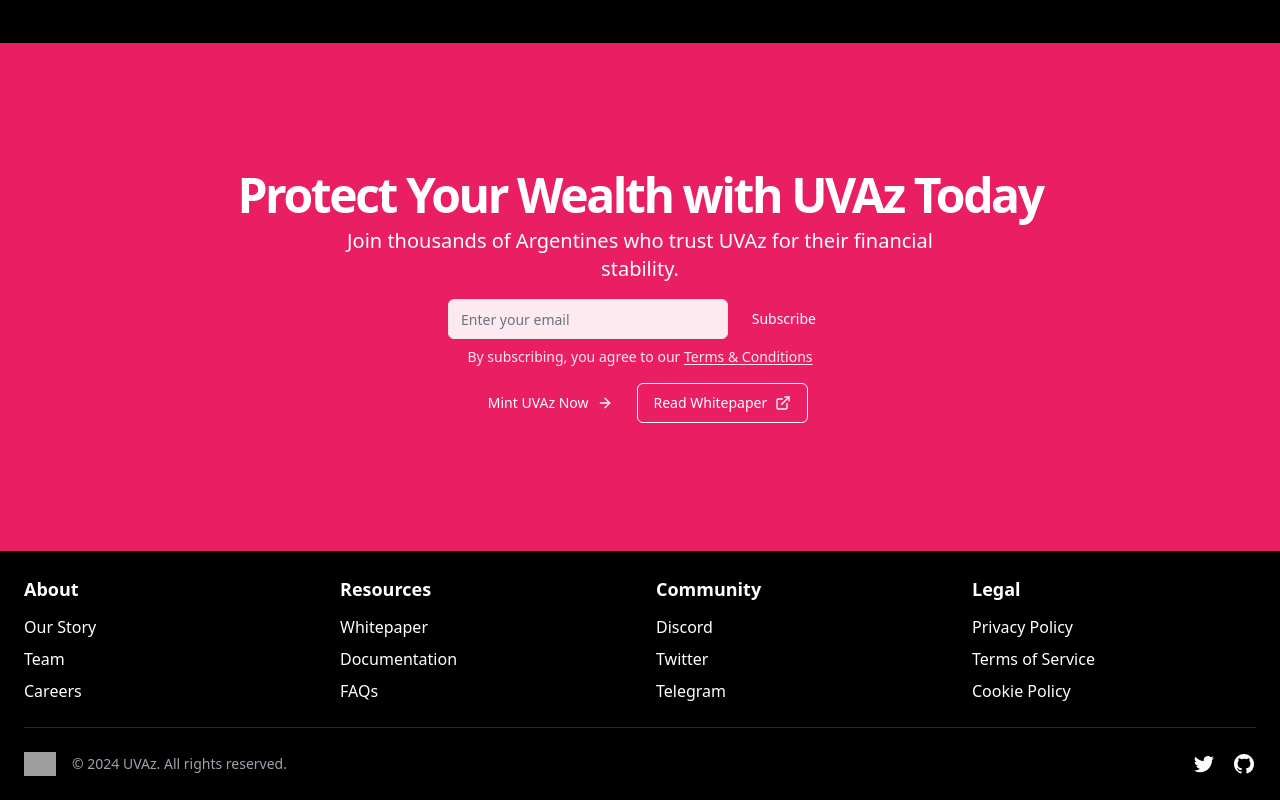
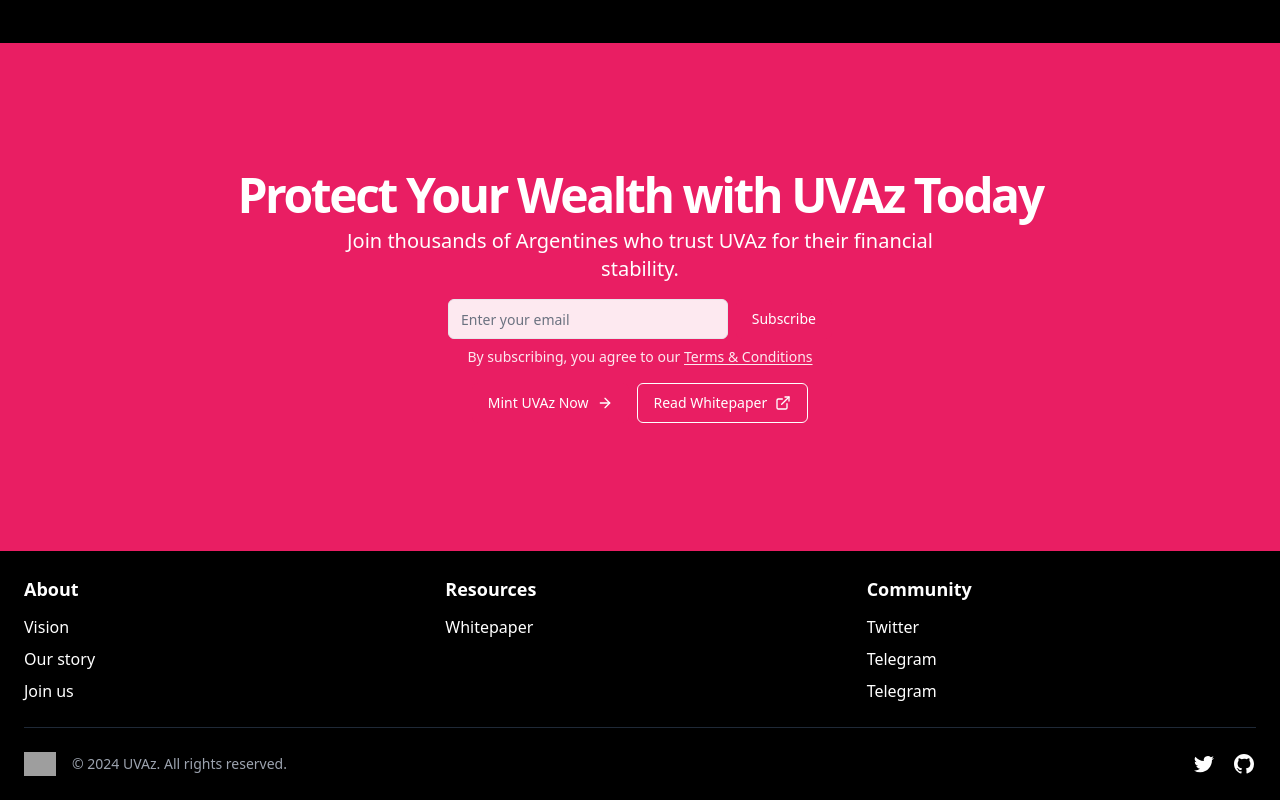
Before and after one commit to topospec/ztab-fe-v2, a Next.js app: page / in a window 1280 px wide. Shown: the part 3401-4201 px from the top of the page. Built offline with nearby package versions, Linux system fonts and the light colour scheme; grey boxes are pictures that could not be loaded.

Commit message:
:pencil2: Links

```diff
--- a/pages/index.js
+++ b/pages/index.js
@@ -276,23 +276,23 @@ export default function Component() {
       {/* Footer */}
       <footer className="w-full py-6 bg-black text-white">
         <div className="container px-4 md:px-6 mx-auto">
-          <div className="grid gap-8 sm:grid-cols-2 md:grid-cols-4">
+          <div className="grid gap-8 sm:grid-cols-1 md:grid-cols-3">
             <div className="space-y-3">
               <h4 className="text-lg font-semibold">About</h4>
               <ul className="space-y-2">
                 <li>
-                  <Link className="hover:text-primary" href="#">
-                    Our Story
+                  <Link className="hover:text-primary" href="https://medium.com/@mmorcos/the-denationalisation-of-money-is-here-b53cd0831488" target="_blank">
+                    Vision
                   </Link>
                 </li>
                 <li>
-                  <Link className="hover:text-primary" href="#">
-                    Team
+                  <Link className="hover:text-primary" href="https://medium.com/@mmorcos/lets-escape-inflation-bd30883c201d" target="_blank">
+                    Our story
                   </Link>
                 </li>
                 <li>
-                  <Link className="hover:text-primary" href="#">
-                    Careers
+                  <Link className="hover:text-primary" href="https://t.me/matiztabilize" target="_blank">
+                    Join us
                   </Link>
                 </li>
               </ul>
@@ -301,11 +301,11 @@ export default function Component() {
               <h4 className="text-lg font-semibold">Resources</h4>
               <ul className="space-y-2">
                 <li>
-                  <Link className="hover:text-primary" href="#">
+                  <Link className="hover:text-primary" href="https://ztabilize.gitbook.io/whitepaper" target="_blank">
                     Whitepaper
                   </Link>
                 </li>
-                <li>
+                {/* <li>
                   <Link className="hover:text-primary" href="#">
                     Documentation
                   </Link>
@@ -314,30 +314,30 @@ export default function Component() {
                   <Link className="hover:text-primary" href="#">
                     FAQs
                   </Link>
-                </li>
+                </li> */}
               </ul>
             </div>
             <div className="space-y-3">
               <h4 className="text-lg font-semibold">Community</h4>
               <ul className="space-y-2">
                 <li>
-                  <Link className="hover:text-primary" href="#">
-                    Discord
-                  </Link>
-                </li>
-                <li>
-                  <Link className="hover:text-primary" href="#">
+                  <Link className="hover:text-primary" href="https://x.com/ztabilize" target="_blank">
                     Twitter
                   </Link>
                 </li>
                 <li>
-                  <Link className="hover:text-primary" href="#">
+                  <Link className="hover:text-primary" href="https://t.me/ztabilize" target="_blank">
+                    Telegram
+                  </Link>
+                </li>
+                <li>
+                  <Link className="hover:text-primary" href="https://t.me/uvatoken" target="_blank">
                     Telegram
                   </Link>
                 </li>
               </ul>
             </div>
-            <div className="space-y-3">
+            {/* <div className="space-y-3">
               <h4 className="text-lg font-semibold">Legal</h4>
               <ul className="space-y-2">
                 <li>
@@ -356,7 +356,7 @@ export default function Component() {
                   </Link>
                 </li>
               </ul>
-            </div>
+            </div> */}
           </div>
           <div className="mt-6 flex flex-col items-center justify-between gap-4 border-t border-gray-800 pt-6 sm:flex-row">
             <div className="flex items-center gap-4">
```
